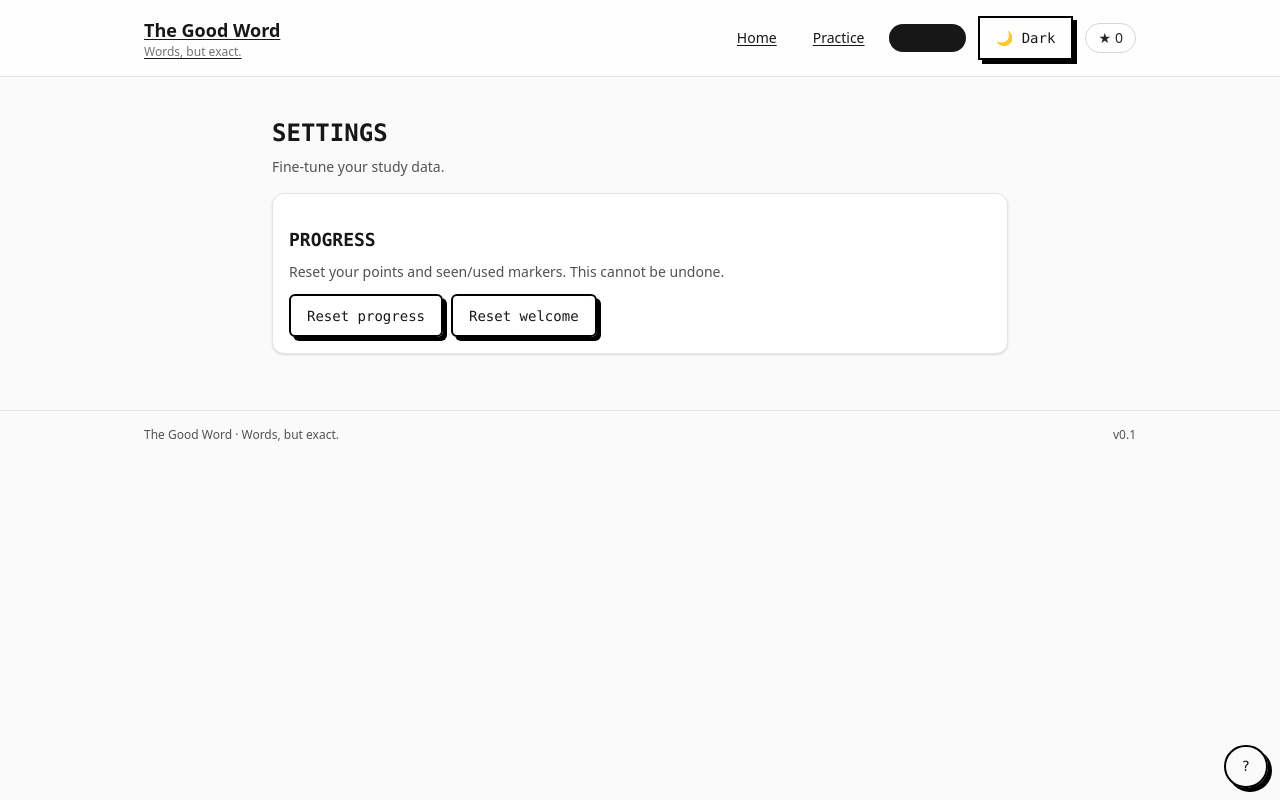
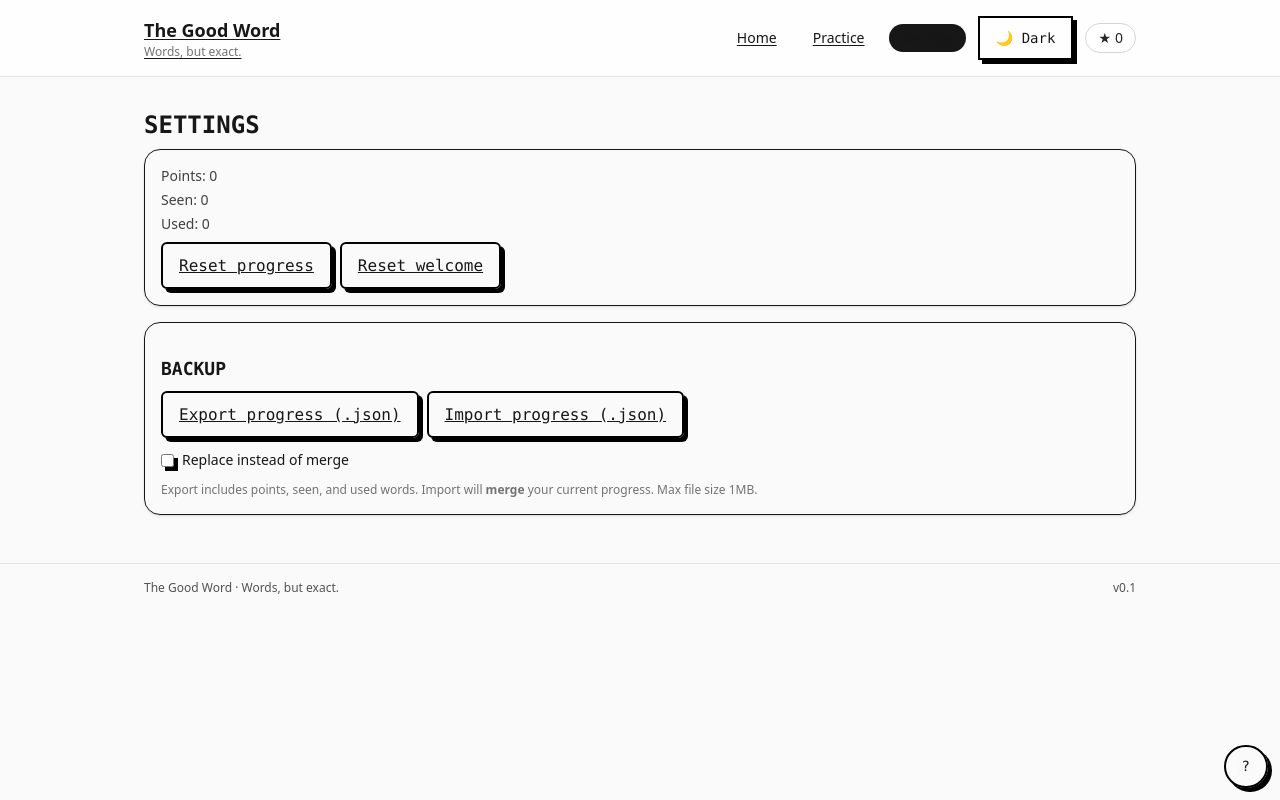
Before and after one commit to cnulatienpo/ProjectsFromTheProjects, a React (Vite) app: page /settings in a window 1280 px wide. Built offline with nearby package versions, Linux system fonts and the light colour scheme.

Commit message:
Add progress export and import utilities

```diff
--- a/src/pages/Settings.tsx
+++ b/src/pages/Settings.tsx
@@ -1,38 +1,93 @@
-import React from "react";
+import { useRef, useState, type ChangeEvent } from "react";
 import { useProgress } from "../state/useProgress";
 import { useToast } from "../state/useToast";
 import { useFirstRun } from "../state/useFirstRun";
+import { serializeProgress, ProgressExportSchema, readJSONFile, downloadJSON } from "../utils/progressIO";
 
 export default function Settings() {
-  const resetProgress = useProgress((state) => state.resetProgress);
+  const { points, seen, used, resetProgress } = useProgress();
+  const set = useProgress.setState;
   const push = useToast((state) => state.push);
   const resetWelcome = useFirstRun((state) => state.resetWelcome);
 
+  const seenCount = Object.keys(seen).length;
+  const usedCount = Object.keys(used).length;
+
+  function onExport() {
+    const data = serializeProgress({ points, seen, used });
+    const date = new Date().toISOString().slice(0, 10);
+    downloadJSON(`the-good-word-progress-${date}.json`, data);
+    push("⬇️ Exported progress");
+  }
+
+  const fileRef = useRef<HTMLInputElement>(null);
+  const [replaceAll, setReplaceAll] = useState(false);
+
+  async function onImportFile(e: ChangeEvent<HTMLInputElement>) {
+    const f = e.target.files?.[0];
+    if (!f) return;
+    try {
+      if (f.size > 1_000_000) throw new Error("File too large.");
+      const raw = await readJSONFile(f);
+      const parsed = ProgressExportSchema.parse(raw);
+
+      if (replaceAll) {
+        const nextSeen: Record<string, true> = Object.fromEntries(parsed.seenKeys.map((k) => [k, true]));
+        const nextUsed: Record<string, true> = Object.fromEntries(parsed.usedKeys.map((k) => [k, true]));
+        set({ points: parsed.points, seen: nextSeen, used: nextUsed });
+        push("✅ Imported (replaced)");
+      } else {
+        const curr = useProgress.getState();
+        const mergedSeen: Record<string, true> = { ...curr.seen };
+        const mergedUsed: Record<string, true> = { ...curr.used };
+        for (const k of parsed.seenKeys) mergedSeen[k] = true;
+        for (const k of parsed.usedKeys) {
+          mergedUsed[k] = true;
+          mergedSeen[k] = true;
+        }
+        const nextPoints = Math.max(curr.points, parsed.points);
+        set({ points: nextPoints, seen: mergedSeen, used: mergedUsed });
+        push("✅ Imported (merged)");
+      }
+    } catch (err: unknown) {
+      console.error(err);
+      const message = err instanceof Error ? err.message : "Import failed. Make sure it’s a valid progress export.";
+      push("❌ Import failed");
+      alert(message);
+    } finally {
+      if (fileRef.current) fileRef.current.value = "";
+    }
+  }
+
+  function triggerFile() {
+    fileRef.current?.click();
+  }
+
+  function confirmReset() {
+    const ok = window.confirm("Reset points and history? This cannot be undone.");
+    if (ok) {
+      resetProgress();
+      push("🧹 Progress reset");
+    }
+  }
+
   return (
-    <main className="mx-auto max-w-3xl px-4 py-6 space-y-4">
-      <header className="space-y-1">
+    <main className="max-w-5xl mx-auto p-4 space-y-4">
       <h1 className="text-2xl font-semibold">Settings</h1>
-        <p className="text-sm text-neutral-600 dark:text-neutral-400">Fine-tune your study data.</p>
-      </header>
 
-      <section className="rounded-xl border border-neutral-200 bg-white p-4 shadow-sm dark:border-neutral-800 dark:bg-neutral-950">
-        <h2 className="text-lg font-semibold">Progress</h2>
-        <p className="mt-1 text-sm text-neutral-600 dark:text-neutral-400">
-          Reset your points and seen/used markers. This cannot be undone.
-        </p>
+      <section className="rounded-2xl border p-4 shadow-sm space-y-1">
+        <p className="text-sm text-neutral-700">Points: {points}</p>
+        <p className="text-sm text-neutral-700">Seen: {seenCount}</p>
+        <p className="text-sm text-neutral-700">Used: {usedCount}</p>
+        <div className="flex flex-wrap gap-2 mt-2">
           <button
-          type="button"
-          className="mt-3 rounded-md border border-neutral-300 px-3 py-2 text-sm transition hover:bg-neutral-100 dark:border-neutral-700 dark:hover:bg-neutral-800"
-          onClick={() => {
-            resetProgress();
-            push("Progress reset");
-          }}
+            className="rounded-md border px-4 py-2 underline focus:outline-none focus:ring"
+            onClick={confirmReset}
           >
             Reset progress
           </button>
           <button
-          type="button"
-          className="mt-3 ml-2 rounded-md border border-neutral-300 px-3 py-2 text-sm transition hover:bg-neutral-100 focus:outline-none focus:ring dark:border-neutral-700 dark:hover:bg-neutral-800"
+            className="rounded-md border px-4 py-2 underline focus:outline-none focus:ring"
             onClick={() => {
               resetWelcome();
               alert("Welcome screen will show next time.");
@@ -40,6 +95,39 @@ export default function Settings() {
           >
             Reset welcome
           </button>
+        </div>
+      </section>
+
+      <section className="rounded-2xl border p-4 shadow-sm space-y-3">
+        <h2 className="text-lg font-semibold">Backup</h2>
+        <div className="flex flex-wrap gap-2">
+          <button
+            className="rounded-md border px-4 py-2 underline focus:outline-none focus:ring"
+            onClick={onExport}
+          >
+            Export progress (.json)
+          </button>
+          <button
+            className="rounded-md border px-4 py-2 underline focus:outline-none focus:ring"
+            onClick={triggerFile}
+          >
+            Import progress (.json)
+          </button>
+        </div>
+        <label className="flex items-center gap-2 text-sm">
+          <input
+            type="checkbox"
+            className="accent-black"
+            checked={replaceAll}
+            onChange={(e) => setReplaceAll(e.target.checked)}
+          />
+          Replace instead of merge
+        </label>
+        <input ref={fileRef} type="file" accept="application/json" className="hidden" onChange={onImportFile} />
+        <p className="text-xs text-neutral-500">
+          Export includes points, seen, and used words. Import will {replaceAll ? <b>replace</b> : <b>merge</b>} your current
+          progress. Max file size 1MB.
+        </p>
       </section>
     </main>
   );
--- /dev/null
+++ b/src/utils/progressIO.ts
@@ -0,0 +1,45 @@
+import { z } from "zod";
+
+export const ProgressExportSchema = z.object({
+  version: z.literal(1),
+  exportedAtISO: z.string().datetime(),
+  points: z.number().int().nonnegative(),
+  seenKeys: z.array(z.string()),
+  usedKeys: z.array(z.string()),
+});
+export type ProgressExport = z.infer<typeof ProgressExportSchema>;
+
+export function serializeProgress(src: {
+  points: number;
+  seen: Record<string, true>;
+  used: Record<string, true>;
+}): ProgressExport {
+  return {
+    version: 1,
+    exportedAtISO: new Date().toISOString(),
+    points: Math.max(0, src.points | 0),
+    seenKeys: Object.keys(src.seen || {}).sort(),
+    usedKeys: Object.keys(src.used || {}).sort(),
+  };
+}
+
+export function downloadJSON(filename: string, data: unknown) {
+  const blob = new Blob([JSON.stringify(data, null, 2)], { type: "application/json" });
+  const url = URL.createObjectURL(blob);
+  const a = document.createElement("a");
+  a.href = url;
+  a.download = filename;
+  document.body.appendChild(a);
+  a.click();
+  a.remove();
+  URL.revokeObjectURL(url);
+}
+
+export async function readJSONFile(file: File): Promise<unknown> {
+  const text = await file.text();
+  try {
+    return JSON.parse(text);
+  } catch {
+    throw new Error("Invalid JSON file.");
+  }
+}
```
Lines whose indentation alone changed are shown as unchanged.
